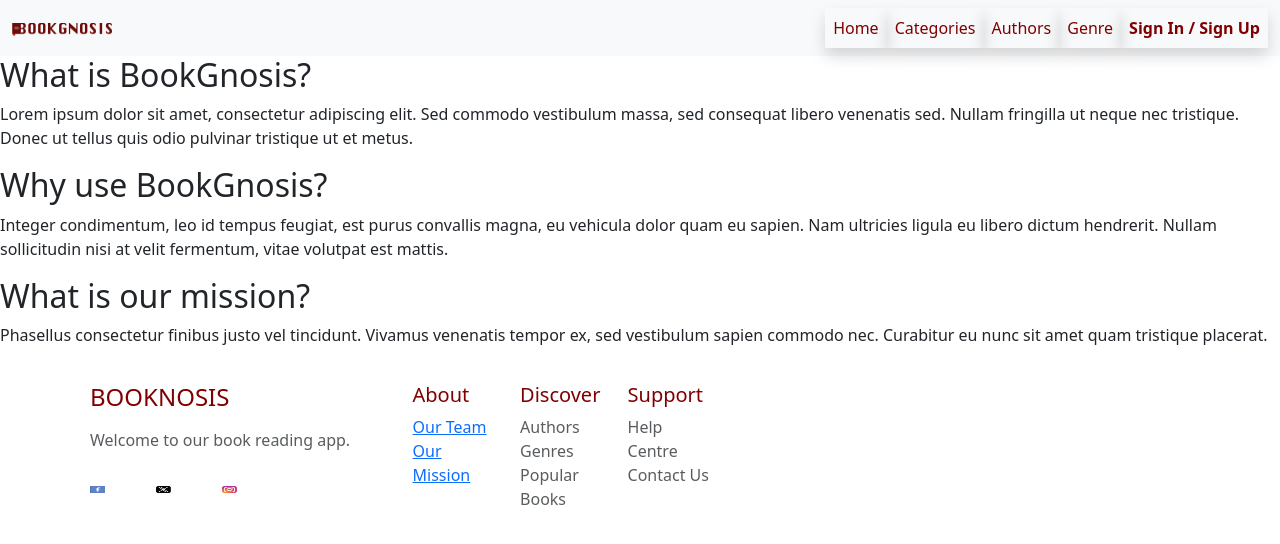
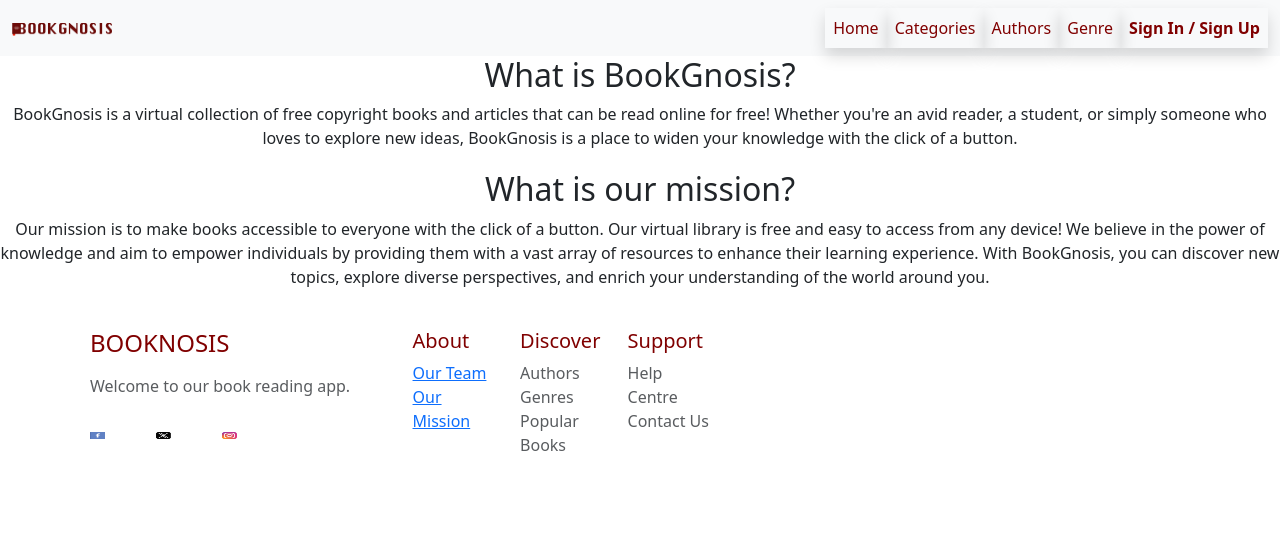
Before and after one commit to frankrl86/FEBC_Bookgnosis, a React (Vite) app: page /mission in a window 1280 px wide. Shown: the top 544 px of the page. Built offline with nearby package versions, Linux system fonts and the light colour scheme.

Commit message:
Edited our mission page

```diff
--- a/src/components/pages/AboutUs.jsx
+++ b/src/components/pages/AboutUs.jsx
@@ -1,5 +1,6 @@
 import React from 'react';
 import Navigation from '../Navigation';
+import 'bootstrap/dist/css/bootstrap.min.css';
 
 const teamMembers = [
     {
--- a/src/components/pages/OurMission.jsx
+++ b/src/components/pages/OurMission.jsx
@@ -1,20 +1,17 @@
 import React from 'react';
 import Navigation from '../Navigation';
+import 'bootstrap/dist/css/bootstrap.min.css';
 
 function OurMission() {
     return (
         <div className="our-mission">
             <div className="mission-section">
                 <h2>What is BookGnosis?</h2>
-                <p>Lorem ipsum dolor sit amet, consectetur adipiscing elit. Sed commodo vestibulum massa, sed consequat libero venenatis sed. Nullam fringilla ut neque nec tristique. Donec ut tellus quis odio pulvinar tristique ut et metus.</p>
-            </div>
-            <div className="mission-section">
-                <h2>Why use BookGnosis?</h2>
-                <p>Integer condimentum, leo id tempus feugiat, est purus convallis magna, eu vehicula dolor quam eu sapien. Nam ultricies ligula eu libero dictum hendrerit. Nullam sollicitudin nisi at velit fermentum, vitae volutpat est mattis.</p>
+                <p>BookGnosis is a virtual collection of free copyright books and articles that can be read online for free! Whether you're an avid reader, a student, or simply someone who loves to explore new ideas, BookGnosis is a place to widen your knowledge with the click of a button.</p>
             </div>
             <div className="mission-section">
                 <h2>What is our mission?</h2>
-                <p>Phasellus consectetur finibus justo vel tincidunt. Vivamus venenatis tempor ex, sed vestibulum sapien commodo nec. Curabitur eu nunc sit amet quam tristique placerat.</p>
+                <p>Our mission is to make books accessible to everyone with the click of a button. Our virtual library is free and easy to access from any device! We believe in the power of knowledge and aim to empower individuals by providing them with a vast array of resources to enhance their learning experience. With BookGnosis, you can discover new topics, explore diverse perspectives, and enrich your understanding of the world around you.</p>
             </div>
         </div>
     );
--- a/src/index.css
+++ b/src/index.css
@@ -140,3 +140,11 @@ h5 {
 .btn-primary:hover {
   background-color: #495057;
 }
+
+.our-mission {
+  text-align: center;
+}
+
+.mission-section {
+  margin-bottom: 20px;
+}
```
